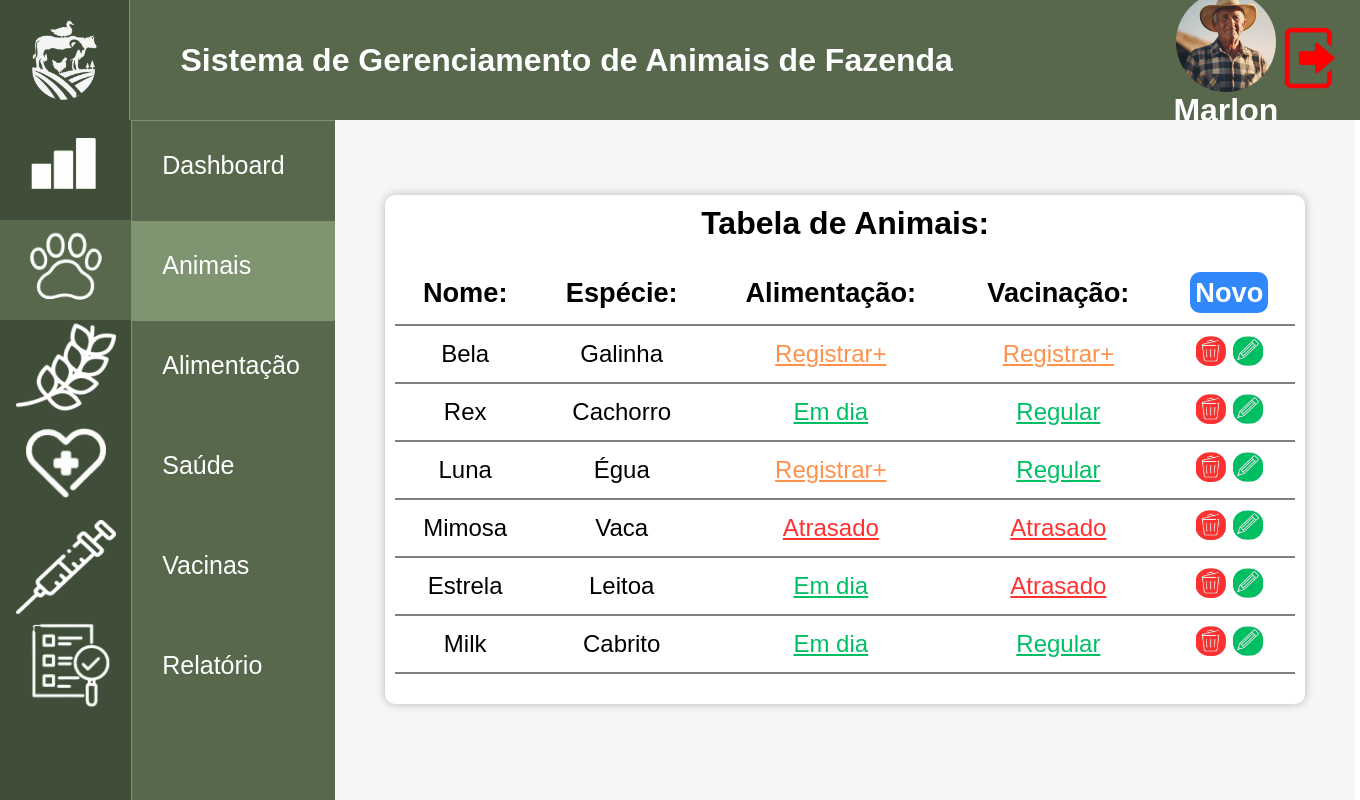
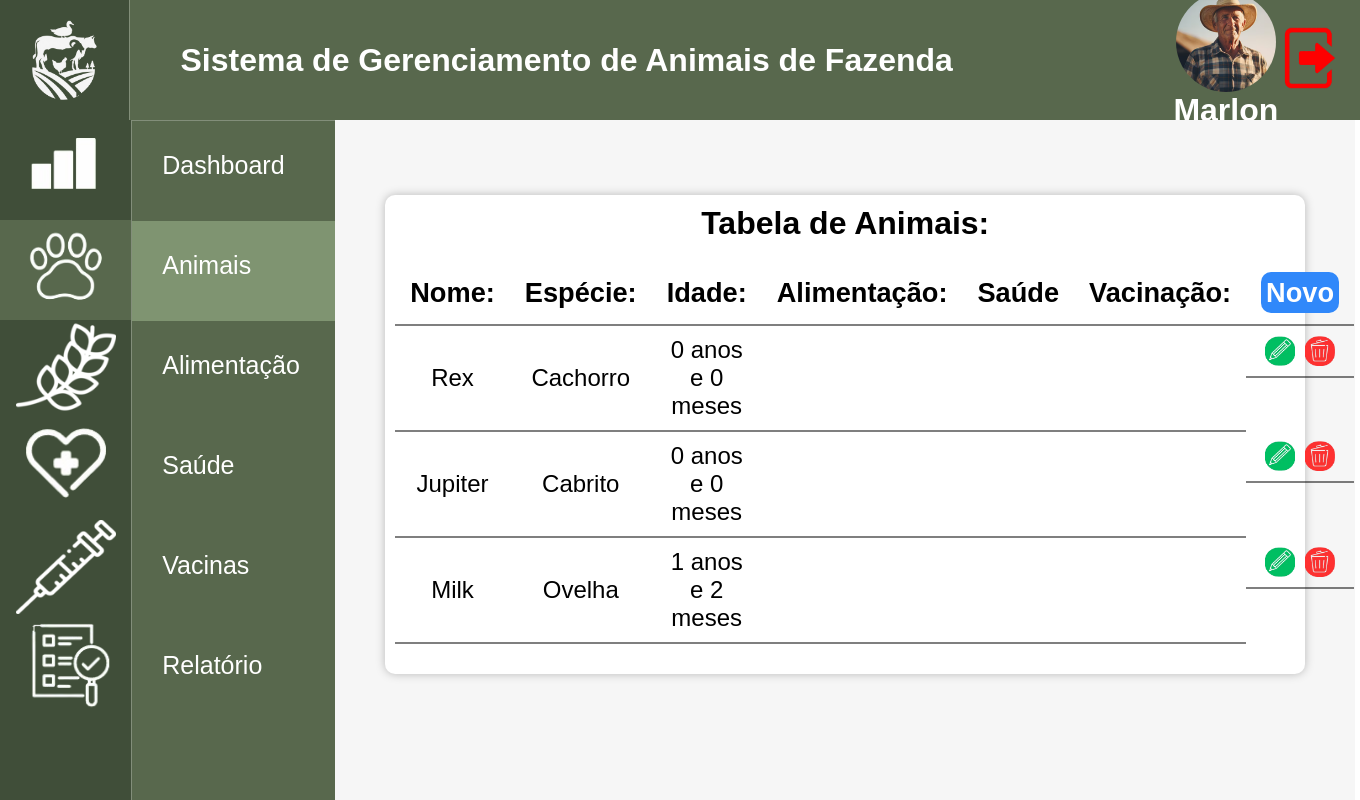
Before and after one commit to Rianslv322/Sistema-de-Gerenciamento-de-Animais-de-Fazenda, a Flask app: page /animal in a window 1360 px wide. Run offline with Flask 3, Linux system fonts and the light colour scheme; a user stored in the database is signed in.

Commit message:
feat: editar e excluir animal

```diff
--- a/app/forms.py
+++ b/app/forms.py
@@ -69,14 +69,14 @@ class AnimalForm(FlaskForm):
     observacoes = TextAreaField('Observações: ')
     btnSubmit = SubmitField("Cadastrar Animal")
 
-    def save(self):
+    def save(self, usuario_id):
         animal = Animal(
             nome = self.nome.data,
             especie = self.especie.data,
             data_nascimento = self.data_nascimento.data,
             peso = self.peso.data,
             observacoes = self.observacoes.data,
-            usuario_id = current_user.id
+            usuario_id = usuario_id
         )
 
         db.session.add(animal)
--- a/app/models.py
+++ b/app/models.py
@@ -1,5 +1,6 @@
 from app import db, login_manager
 from flask_login import UserMixin
+from datetime import date
 
 @login_manager.user_loader
 def load_user(user_id):
@@ -28,3 +29,19 @@ class Animal(db.Model):
     observacoes = db.Column(db.Text)
 
     usuario_id = db.Column(db.Integer, db.ForeignKey("usuario.id"), nullable=False)
+
+    @property
+    def idade(self):
+        hoje = date.today()
+
+        anos = hoje.year - self.data_nascimento.year
+        meses = hoje.month - self.data_nascimento.month
+
+        if hoje.day < self.data_nascimento.day:
+            meses -= 1
+
+        if meses < 0:
+            anos -= 1
+            meses += 12
+
+        return f"{anos} anos e {meses} meses"
--- a/app/static/css/animal.css
+++ b/app/static/css/animal.css
@@ -11,24 +11,24 @@
     font-size: 2em;
 }
 
-.tabela-monitoramento {
+.tabela-animal {
     border-collapse: collapse;
     margin: 20px 0px;
     width: 100%;
     text-align: center;
 }
 
-.tabela-monitoramento th {
+.tabela-animal th {
     padding: 15px;
     font-size: 1.7em;
 }
 
-.tabela-monitoramento td {
+.tabela-animal td {
     padding: 10px;
     font-size: 1.5em;
 }
 
-.tabela-monitoramento th, td {
+.tabela-animal th, td {
     border-bottom: 2px solid rgba(0, 0, 0, 0.5);
 }
 
@@ -62,6 +62,19 @@
     cursor: pointer;
 }
 
+.btns-acoes {
+    display: flex;
+    justify-content: center;
+    align-items: center;
+    gap: 10px;
+}
+
+form {
+    display: flex;
+    justify-content: center;
+    align-items: center;
+}
+
 .btn-excluir, .btn-editar {
     width: 30px;
     height: 30px;
--- a/app/templates/animal.html
+++ b/app/templates/animal.html
@@ -7,77 +7,33 @@
 {% block content %}
     <section class="registro">
         <h2>Tabela de Animais: </h2>
-        <table class="tabela-monitoramento">
+        <table class="tabela-animal">
             <thead>
                 <tr>
                     <th>Nome:</th>
                     <th>Espécie:</th>
+                    <th>Idade:</th>
                     <th>Alimentação:</th>
+                    <th>Saúde</th>
                     <th>Vacinação:</th>
                     <th><a href="{{ url_for('cadastro_animal') }}" class="btn-novo">Novo</a></th>
                 </tr>
             </thead>
             <tbody>
+                {% for linha in animais %}
                 <tr>
-                    <td>Bela</td>
-                    <td>Galinha</td>
-                    <td class="status registrar">Registrar+</td>
-                    <td class="status registrar">Registrar+</td>
+                    <td>{{ linha.nome }}</td>
+                    <td>{{ linha.especie }}</td>
+                    <td>{{ linha.idade }}</td>
+                    <td></td>
+                    <td></td>
+                    <td></td>
                     <td class="btns-acoes">
-                        <button class="btn-excluir"><img src="{{ url_for('static', filename='img/icone_excluir.png') }}" alt=""></button>
-                        <button class="btn-editar"><img src="{{ url_for('static', filename='img/icone_editar.png') }}" alt=""></button>
+                        <a href="{{ url_for('editar_animal', id=linha.id) }}" class="btn-editar"><img src="{{ url_for('static', filename='img/icone_editar.png') }}" alt=""></a>
+                        <a href="{{ url_for('excluir_animal', id=linha.id) }}" class="btn-excluir"><img src="{{ url_for('static', filename='img/icone_excluir.png') }}" alt=""></a>
                     </td>
                 </tr>
-                <tr>
-                    <td>Rex</td>
-                    <td>Cachorro</td>
-                    <td class="status emdia">Em dia</td>
-                    <td class="status regular">Regular</td>
-                    <td class="btns-acoes">
-                        <button class="btn-excluir"><img src="img/icone_excluir.png" alt=""></button>
-                        <button class="btn-editar"><img src="img/icone_editar.png" alt=""></button>
-                    </td>
-                </tr>
-                <tr>
-                    <td>Luna</td>
-                    <td>Égua</td>
-                    <td class="status registrar">Registrar+</td>
-                    <td class="status regular">Regular</td>
-                    <td class="btns-acoes">
-                        <button class="btn-excluir"><img src="img/icone_excluir.png" alt=""></button>
-                        <button class="btn-editar"><img src="img/icone_editar.png" alt=""></button>
-                    </td>
-                </tr>
-                <tr>
-                    <td>Mimosa</td>
-                    <td>Vaca</td>
-                    <td class="status atrasado">Atrasado</td>
-                    <td class="status atrasado">Atrasado</td>
-                    <td class="btns-acoes">
-                        <button class="btn-excluir"><img src="img/icone_excluir.png" alt=""></button>
-                        <button class="btn-editar"><img src="img/icone_editar.png" alt=""></button>
-                    </td>
-                </tr>
-                <tr>
-                    <td>Estrela</td>
-                    <td>Leitoa</td>
-                    <td class="status emdia">Em dia</td>
-                    <td class="status atrasado">Atrasado</td>
-                    <td class="btns-acoes">
-                        <button class="btn-excluir"><img src="img/icone_excluir.png" alt=""></button>
-                        <button class="btn-editar"><img src="img/icone_editar.png" alt=""></button>
-                    </td>
-                </tr>
-                <tr>
-                    <td>Milk</td>
-                    <td>Cabrito</td>
-                    <td class="status emdia">Em dia</td>
-                    <td class="status regular">Regular</td>
-                    <td class="btns-acoes">
-                        <button class="btn-excluir"><img src="img/icone_excluir.png" alt=""></button>
-                        <button class="btn-editar"><img src="img/icone_editar.png" alt=""></button>
-                    </td>
-                </tr>
+                {% endfor %}
             </tbody>
         </table>
     </section>
--- a/app/views.py
+++ b/app/views.py
@@ -1,7 +1,8 @@
-from app import app
+from app import app, db
 from flask import render_template, url_for, request, redirect
 from flask_login import login_user, logout_user, current_user, login_required
 
+from app.models import Animal
 from app.forms import UsuarioForm, LoginForm, AnimalForm
 
 @app.route('/')
@@ -37,19 +38,45 @@ def sair():
 def dashboard():
     return render_template('dashboard.html')
 
-@app.route('/animal')
+@app.route('/animal', methods=['GET', 'POST'])
 @login_required
 def animal():
-    return render_template('animal.html')
+    animais = Animal.query.filter_by(usuario_id = current_user.id).all()
+    return render_template('animal.html', animais=animais)
 
 @app.route('/cadastro-animal', methods=['GET', 'POST'])
 @login_required
 def cadastro_animal():
     form = AnimalForm()
     if form.validate_on_submit():
-        form.save()
+        form.save(current_user.id)
         return redirect(url_for('animal'))
     return render_template('cadastro_animal.html', form=form)
+
+@app.route('/editar-animal/<int:id>', methods=['GET', 'POST'])
+@login_required
+def editar_animal(id):
+    animal = Animal.query.get_or_404(id)
+
+    form = AnimalForm(obj=animal)
+
+    if form.validate_on_submit():
+        form.populate_obj(animal)
+
+        db.session.commit()
+
+        return redirect(url_for('animal'))
+    return render_template('cadastro_animal.html', form=form)
+
+@app.route('/excluir-animal/<int:id>')
+@login_required
+def excluir_animal(id):
+    animal = Animal.query.get_or_404(id)
+
+    db.session.delete(animal)
+    db.session.commit()
+
+    return redirect(url_for('animal'))
 
 @app.route('/alimentacao')
 @login_required
```
Also changed, not shown: instance/database.db.
